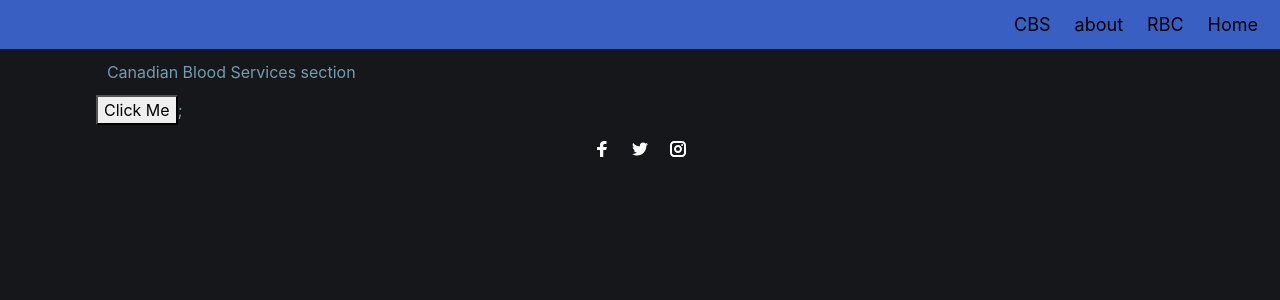
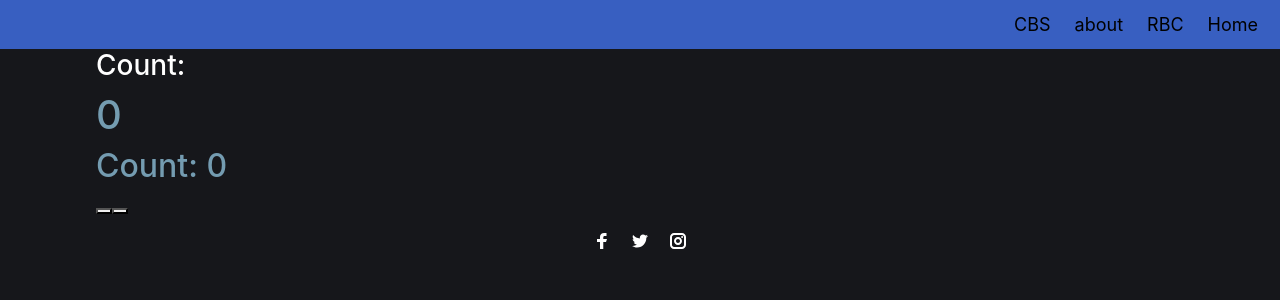
Before and after one commit to seniordoodle/torontodata, a React (Create React App) app: page /cbs in a window 1280 px wide. Shown: the top 300 px of the page. Built offline with nearby package versions, Linux system fonts and the light colour scheme.

Commit message:
Adding files missed prior and adding dependencies for google analytics

```diff
--- a/package.json
+++ b/package.json
@@ -15,6 +15,7 @@
     "react-addons-css-transition-group": "^15.6.2",
     "react-bootstrap": "^1.0.1",
     "react-dom": "^16.13.1",
+    "react-ga": "^3.1.2",
     "react-router-dom": "^5.2.0",
     "react-scripts": "3.4.1",
     "updates": "^10.2.15"
--- a/src/App.js
+++ b/src/App.js
@@ -1,5 +1,6 @@
 import { BrowserRouter, Route, Switch } from 'react-router-dom';
 import React from 'react';
+import ReactGA from 'react-ga';
 
 // components
 import Rbc from './orgs/rbc';
@@ -7,6 +8,8 @@ import Cbs from './orgs/cbs';
 import Header from './components/header';
 import Footer from './components/footer';
 import About from './components/about';
+
+ReactGA.initialize('UA-175166375-1');
 
 function App() {
 	return (
--- a/src/orgs/cbs.js
+++ b/src/orgs/cbs.js
@@ -1,19 +1,38 @@
 import React, { Component } from 'react';
-
-var count = 0;
 
 class Cbs extends Component {
 
-	handleClick = (count) => {
-		count = count + 1;
-		console.log(count);
+	constructor() {
+		super();
+		this.state= {
+			count:0
+		}
 	}
 
-	render(test) {
+	incrementCount = () => {
+		this.setState({
+			count:this.state.count+1
+		})
+	}
+
+	decrementCount = () => {
+		this.setState({
+			count:this.state.count-1
+		})
+	}
+
+	render(test)
+	{
+		let { count } = this.state;
 		return (
 			<div>
-				<p> Canadian Blood Services section </p>
-                <button onClick={() => this.handleClick(count)}>Click Me</button>;
+				<div className="count">
+					<h3>Count:</h3>
+					<h1>{count}</h1>
+				</div>
+				<h2>Count: { count } </h2>
+				<button onClick = { () => this.incrementCount() }> </button>
+				<button onClick = { () => this.decrementCount() }> </button>
 			</div>
 		)
 	}
```
Also changed, not shown: 2 other files (tests, documents, lock files or other folders).
